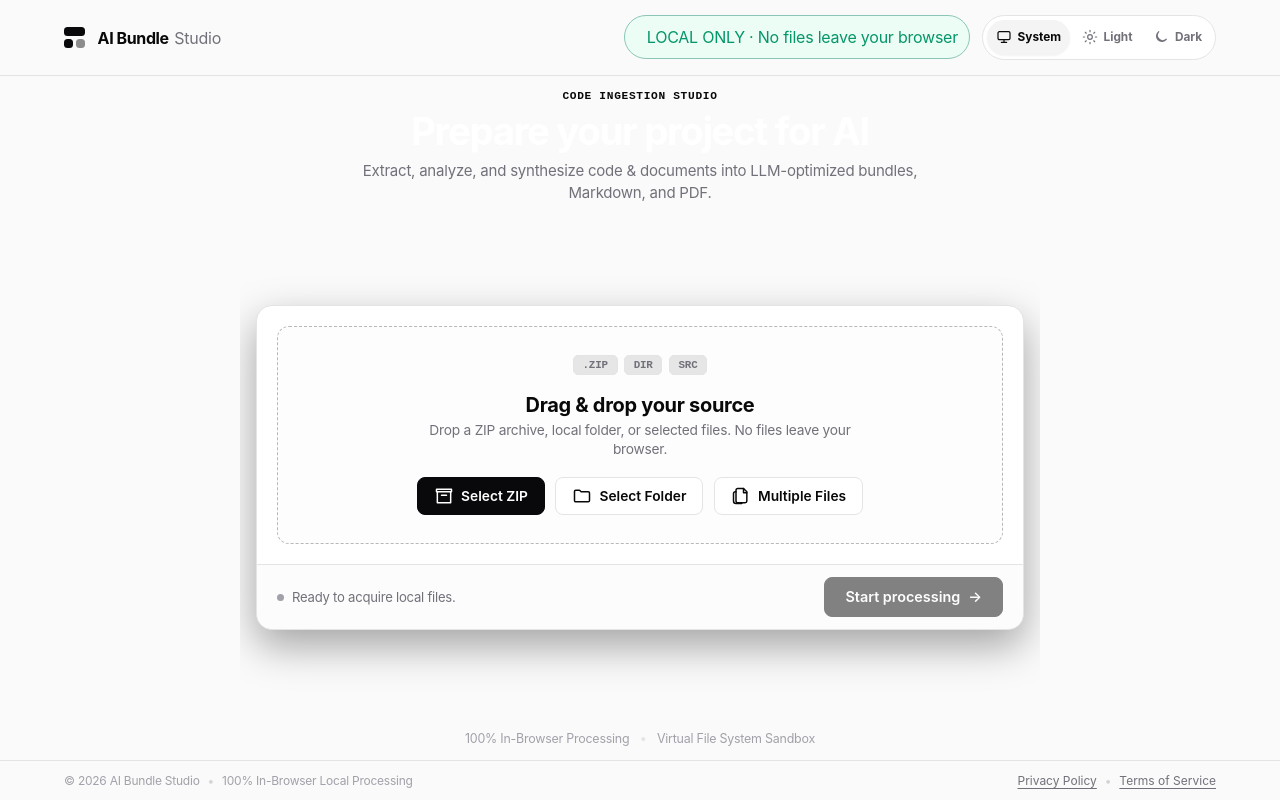
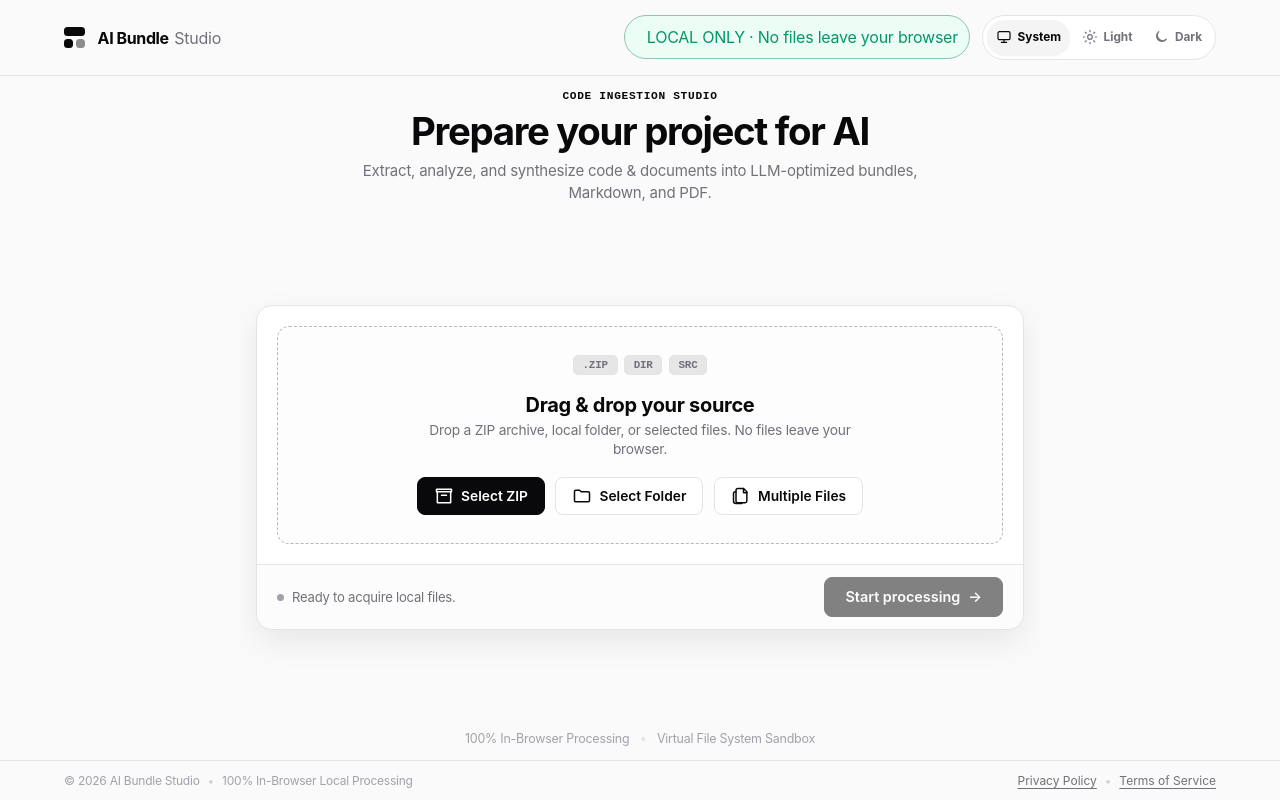
Before and after one commit to pietro-crc/FILE-BUNDLE-Studio, a React (Vite) app: page / in a window 1280 px wide. Built offline with nearby package versions, Linux system fonts and the light colour scheme; no server answers.

Commit message:
feat: introduce shadow-card CSS variable and standardize dropzone and heading styling

```diff
--- a/src/app/app.css
+++ b/src/app/app.css
@@ -2277,7 +2277,7 @@ body:has(.application-shell--landing) {
   font-size: clamp(1.75rem, 3.2vw, 2.4rem);
   font-weight: 750;
   letter-spacing: -0.035em;
-  color: #ffffff;
+  color: var(--color-text);
   line-height: 1.15;
 }
 
@@ -2296,7 +2296,7 @@ body:has(.application-shell--landing) {
   border: 1px solid var(--color-border);
   border-radius: 16px;
   background: var(--color-surface);
-  box-shadow: 0 16px 40px rgba(0, 0, 0, 0.35);
+  box-shadow: var(--shadow-card);
   overflow: hidden;
 }
 
@@ -2329,7 +2329,7 @@ body:has(.application-shell--landing) {
 .dropzone-canvas:hover,
 .dropzone-canvas--active {
   border-color: var(--color-accent);
-  background: color-mix(in srgb, var(--color-accent-soft, #2e264a) 40%, var(--color-canvas));
+  background: color-mix(in srgb, var(--color-accent-soft) 40%, var(--color-canvas));
 }
 
 .dropzone-format-tags {
--- a/src/ui/design-system.css
+++ b/src/ui/design-system.css
@@ -22,6 +22,7 @@
   --color-focus: #18181b;
   --shadow-sm: 0 1px 2px rgba(0, 0, 0, 0.05);
   --shadow-md: 0 4px 16px rgba(0, 0, 0, 0.08);
+  --shadow-card: 0 12px 32px rgba(0, 0, 0, 0.08);
   --radius-sm: 0.375rem;
   --radius-md: 0.5rem;
   --radius-lg: 0.75rem;
@@ -57,6 +58,7 @@
   --color-focus: #f4f4f5;
   --shadow-sm: 0 1px 2px rgba(0, 0, 0, 0.4);
   --shadow-md: 0 8px 24px rgba(0, 0, 0, 0.5);
+  --shadow-card: 0 16px 40px rgba(0, 0, 0, 0.4);
 }
 
 @media (prefers-color-scheme: dark) {
@@ -84,6 +86,7 @@
     --color-focus: #f4f4f5;
     --shadow-sm: 0 1px 2px rgba(0, 0, 0, 0.4);
     --shadow-md: 0 8px 24px rgba(0, 0, 0, 0.5);
+    --shadow-card: 0 16px 40px rgba(0, 0, 0, 0.4);
   }
 }
 
```
